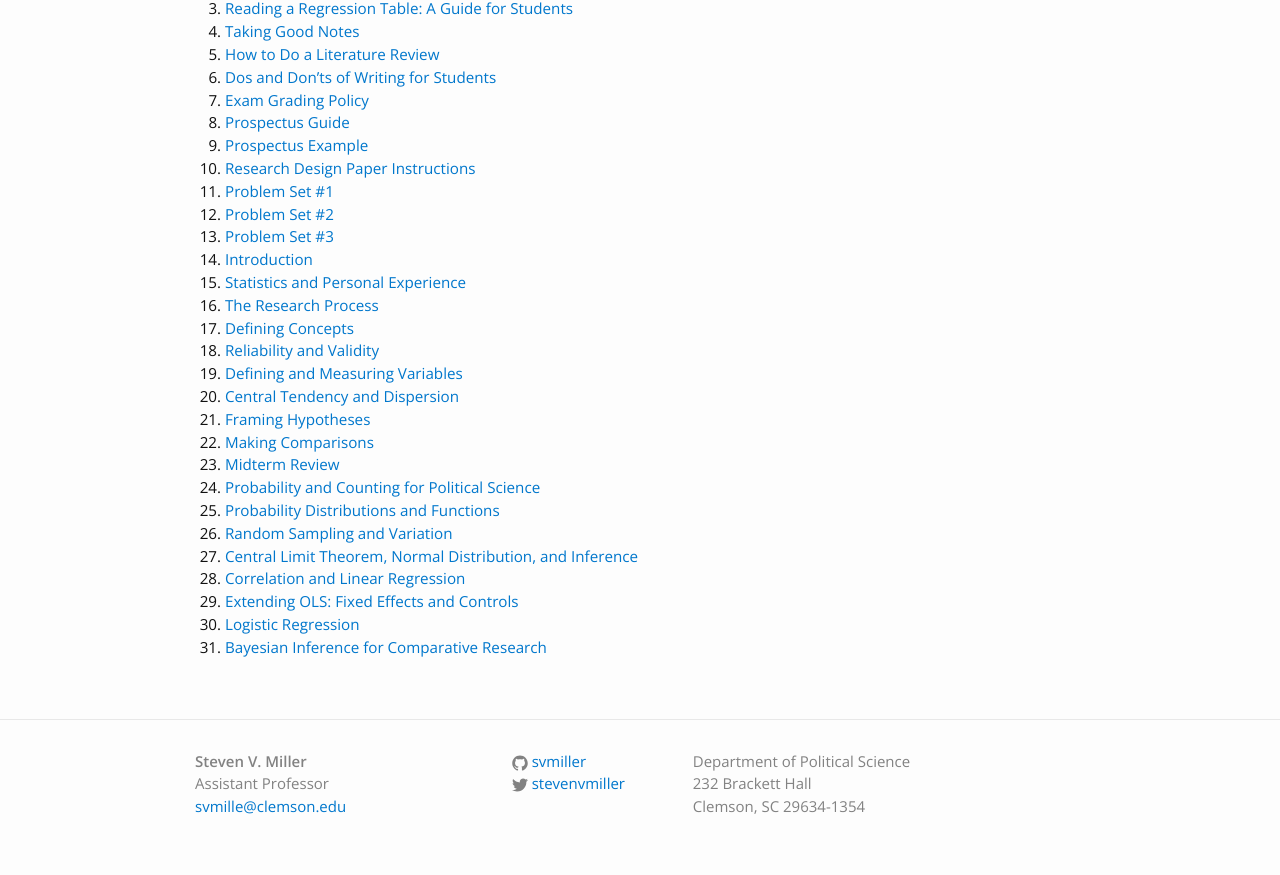
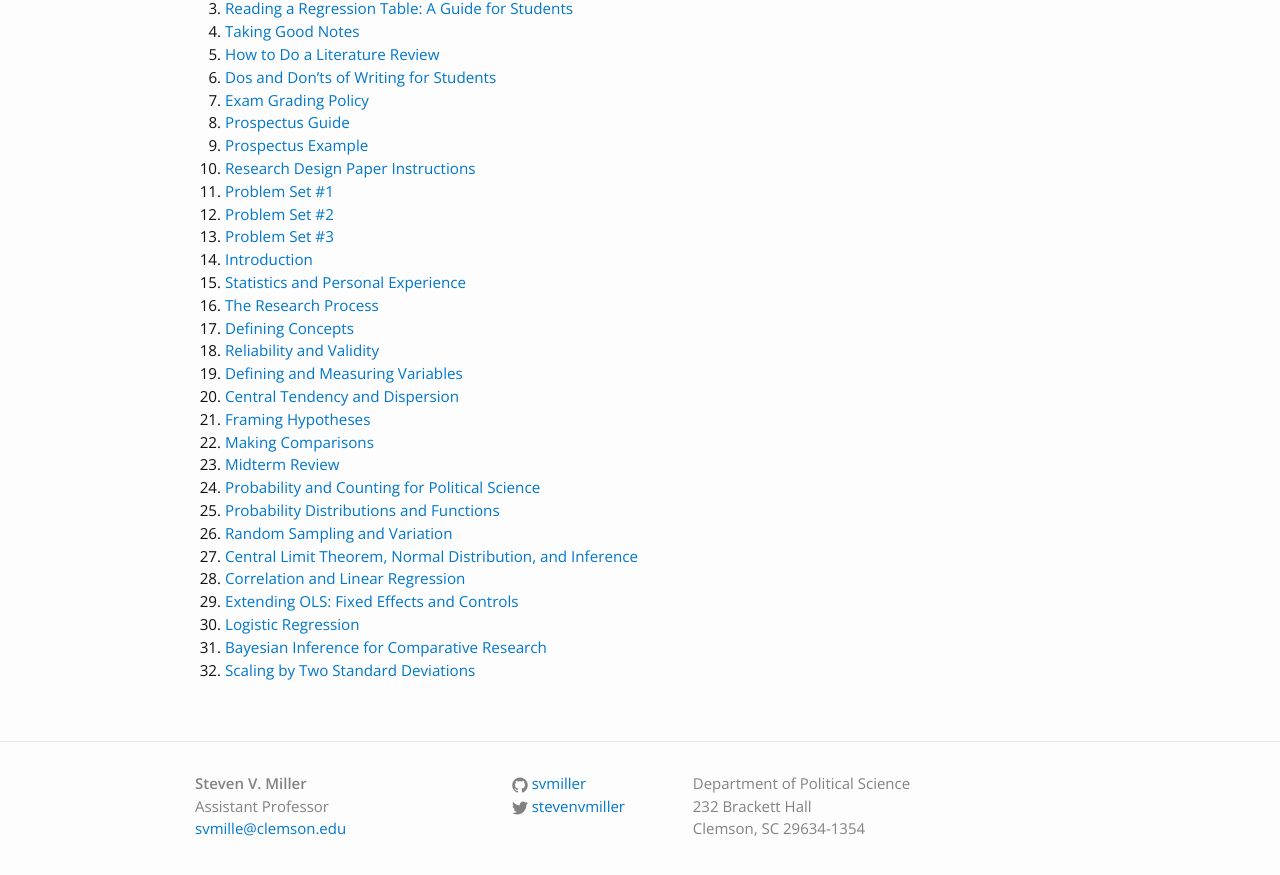
Before and after one commit to svmiller/svmiller.github.io, a Jekyll site: the page built from teaching/posc-3410.md, in a window 1280 px wide and 900 px high, scrolled down 745 px. Shown: the top 875 px of the window. Built offline with Jekyll 4.4.1, drawn with Linux system fonts in a browser that asks for light colours; some web fonts are replaced.

Commit message:
add lectures 11.17.2015

```diff
--- a/teaching/posc-3410.md
+++ b/teaching/posc-3410.md
@@ -41,3 +41,4 @@ Both students and scholars alike are in political science as a result of their k
 29. [Extending OLS: Fixed Effects and Controls](https://www.dropbox.com/s/01cqkqxzulwcp9s/posc3410-lecture-ols-fixed-effects-controls.pdf?dl=0)
 30. [Logistic Regression](https://www.dropbox.com/s/zt99vce284gspux/posc3410-lecture-logistic-regression.pdf?dl=0)
 31. [Bayesian Inference for Comparative Research](https://www.dropbox.com/s/kep6bxa3cvu7392/posc3410-lecture-westernjackman1994bicr.pdf?dl=0)
+32. [Scaling by Two Standard Deviations](https://www.dropbox.com/s/t3mkketzgcfvzsn/posc3410-lecture-scaling-two-sds.pdf?dl=0)
```
Also changed, not shown: teaching/posc-1020.md (+1 -0 lines).
